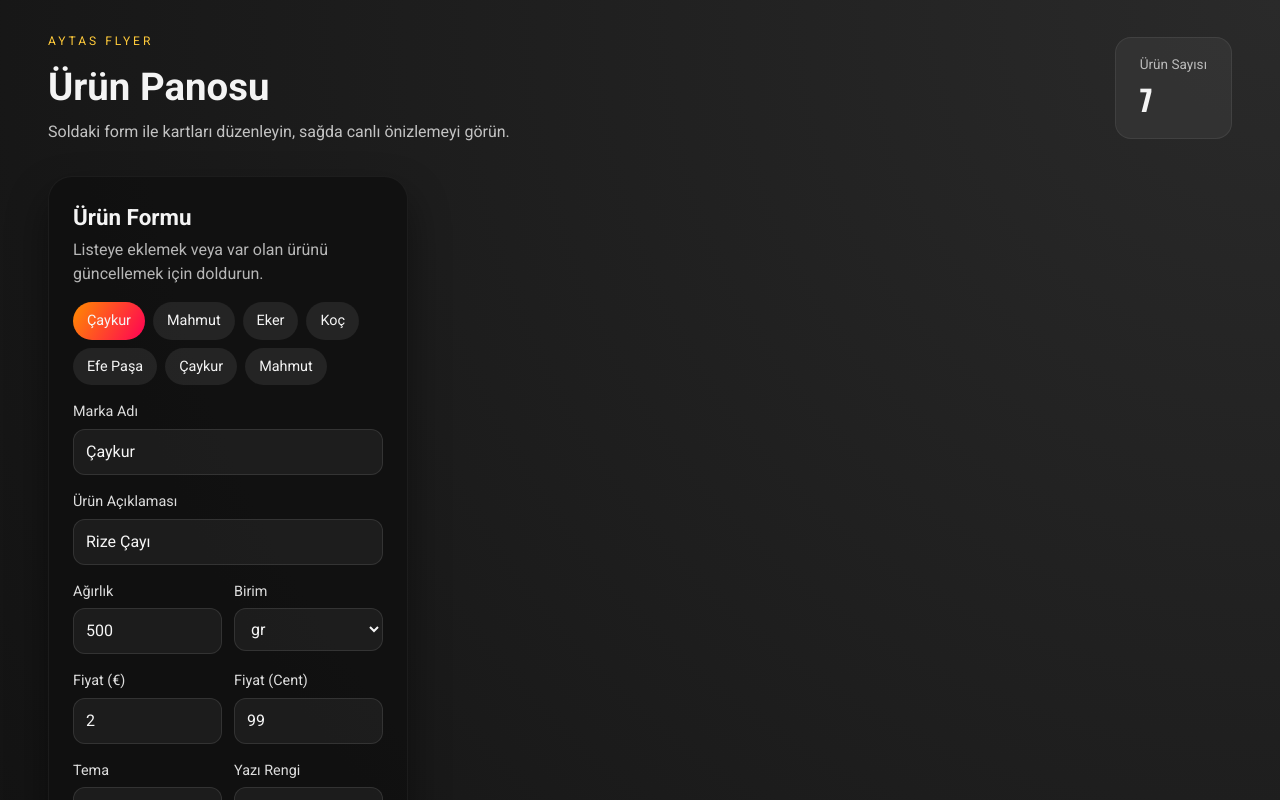
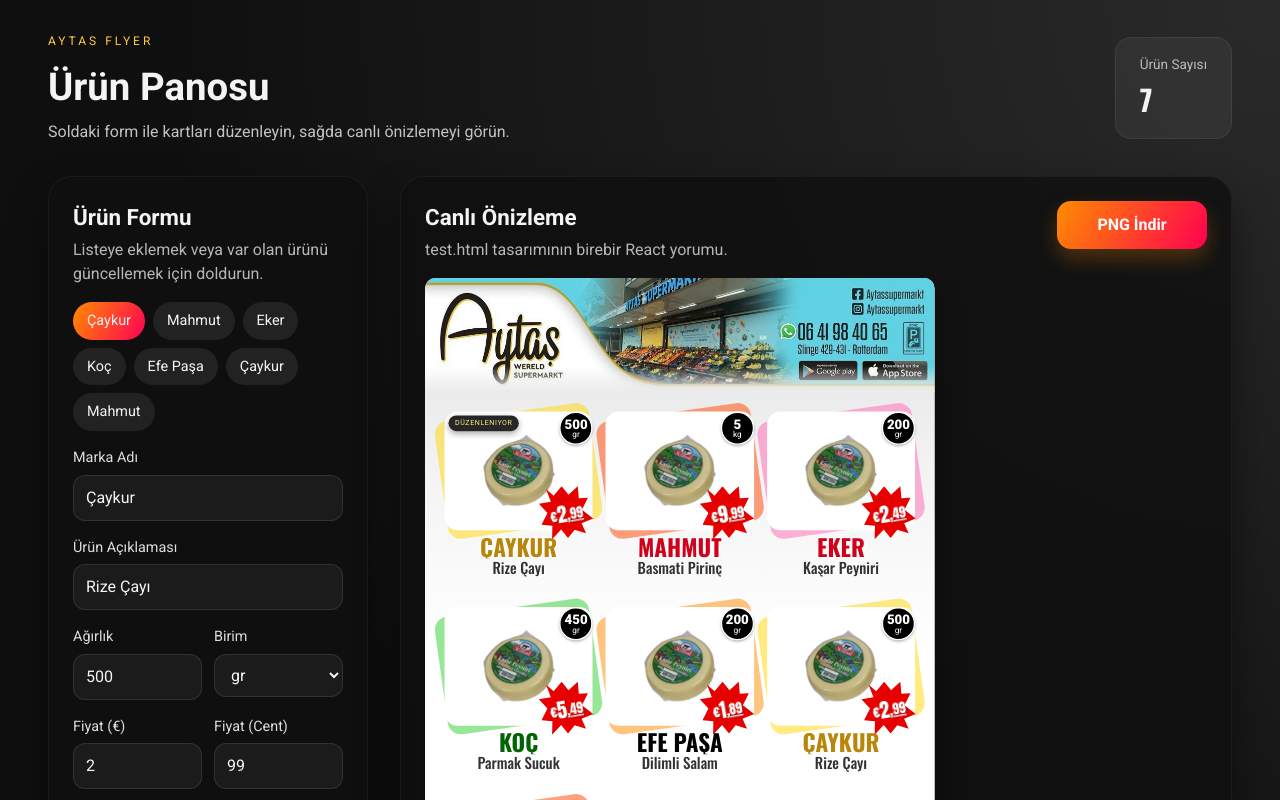
Before and after one commit to ozgurkaracam/aytas-flyer, a React app in the folder frontend/: page / in a window 1280 px wide. Shown: the top 800 px of the page. Built offline with nearby package versions, Linux system fonts and the light colour scheme; the HTML template or start-up script is replaced by a standard one.

Commit message:
preview tamamen ok download da ok

```diff
--- a/frontend/src/App.css
+++ b/frontend/src/App.css
@@ -107,12 +107,13 @@
 }
 
 .panel--form {
-  flex: 0 0 360px;
+  flex: 0 0 320px;
   max-width: 100%;
 }
 
 .panel--preview {
-  flex: 1 1 600px;
+  flex: 1 1 0;
+  min-width: 0;
   width: 100%;
 }
 
@@ -300,6 +301,14 @@
   width: 100%;
   overflow-x: auto;
   padding-bottom: 12px;
+  display: flex;
+  justify-content: center;
+}
+
+.preview-stage {
+  position: relative;
+  transform-origin: top left;
+  display: flex;
 }
 
 .preview-frame {
@@ -590,7 +599,7 @@
   color: #000;
 }
 
-@media (max-width: 1100px) {
+@media (max-width: 900px) {
   .dashboard__content {
     flex-direction: column;
   }
--- a/frontend/src/App.tsx
+++ b/frontend/src/App.tsx
@@ -157,6 +157,8 @@
   "--base-size": string;
 };
 
+const PREVIEW_BASE_SIZE = 1200;
+
 function App() {
   const [products, setProducts] = useState<Product[]>(() =>
     buildInitialProducts(INITIAL_PRODUCT_COUNT)
@@ -170,6 +172,7 @@
   const headerRef = useRef<HTMLDivElement>(null);
   const gridRef = useRef<HTMLDivElement>(null);
   const fileInputRef = useRef<HTMLInputElement>(null);
+  const previewWrapperRef = useRef<HTMLDivElement>(null);
 
   const [gridMetrics, setGridMetrics] = useState<Metrics>({
     padding: 30,
@@ -180,6 +183,7 @@
   });
   const [isDragActive, setIsDragActive] = useState(false);
   const [isDownloading, setIsDownloading] = useState(false);
+  const [previewScale, setPreviewScale] = useState(1);
 
   const productCount = products.length;
 
@@ -254,6 +258,36 @@
     computeGridMetrics();
   }, [computeGridMetrics]);
 
+  useLayoutEffect(() => {
+    const wrapper = previewWrapperRef.current;
+    if (!wrapper) return undefined;
+
+    const updateScale = () => {
+      const width = wrapper.clientWidth || 1200;
+      const scale = Math.min(1, Math.max(width / 1200, 0.4));
+      setPreviewScale(scale);
+    };
+
+    updateScale();
+
+    let resizeObserver: ResizeObserver | null = null;
+
+    if (typeof ResizeObserver !== "undefined") {
+      resizeObserver = new ResizeObserver(() => updateScale());
+      resizeObserver.observe(wrapper);
+    } else {
+      window.addEventListener("resize", updateScale);
+    }
+
+    return () => {
+      if (resizeObserver) {
+        resizeObserver.disconnect();
+      } else {
+        window.removeEventListener("resize", updateScale);
+      }
+    };
+  }, []);
+
   useEffect(() => {
     const handleResize = () => computeGridMetrics();
     window.addEventListener("resize", handleResize);
@@ -273,6 +307,26 @@
       gridAutoRows: `${gridMetrics.rowHeight}px`,
     }),
     [gridMetrics]
+  );
+
+  const effectiveScale = isDownloading ? 1 : previewScale;
+
+  const previewStageStyle = useMemo(
+    () => ({
+      width: `${PREVIEW_BASE_SIZE * effectiveScale}px`,
+      height: `${PREVIEW_BASE_SIZE * effectiveScale}px`,
+    }),
+    [effectiveScale]
+  );
+
+  const previewFrameStyle = useMemo(
+    () => ({
+      transform: `scale(${effectiveScale})`,
+      transformOrigin: "top left",
+      width: `${PREVIEW_BASE_SIZE}px`,
+      height: `${PREVIEW_BASE_SIZE}px`,
+    }),
+    [effectiveScale]
   );
 
   const handleHeaderImageLoad = () => computeGridMetrics();
@@ -359,8 +413,8 @@
       await waitForFrames(2);
       const dataUrl = await toPng(containerRef.current, {
         cacheBust: true,
-        width: 1200,
-        height: 1200,
+        width: PREVIEW_BASE_SIZE,
+        height: PREVIEW_BASE_SIZE,
         pixelRatio: 1,
         style: {
           transform: "scale(1)",
@@ -621,8 +675,13 @@
               {isDownloading ? "Hazırlanıyor..." : "PNG İndir"}
             </button>
           </header>
-          <div className="preview-wrapper">
-            <div className="preview-frame" ref={containerRef}>
+          <div className="preview-wrapper" ref={previewWrapperRef}>
+            <div className="preview-stage" style={previewStageStyle}>
+              <div
+                className="preview-frame"
+                ref={containerRef}
+                style={previewFrameStyle}
+              >
                 <div className="header" ref={headerRef}>
                   <img
                     src={HEADER_IMAGE}
@@ -678,7 +737,9 @@
                           <div className="price-wrap">
                             <span className="cur">€</span>
                             <span className="p-main">{product.priceMain}</span>
-                          <span className="p-cent">,{product.priceCents}</span>
+                            <span className="p-cent">
+                              ,{product.priceCents}
+                            </span>
                           </div>
                         </div>
                         <div className={`text-container ${product.color}`}>
@@ -691,6 +752,7 @@
                 </div>
               </div>
             </div>
+          </div>
         </section>
       </div>
     </div>
```
Lines whose indentation alone changed are shown as unchanged.
